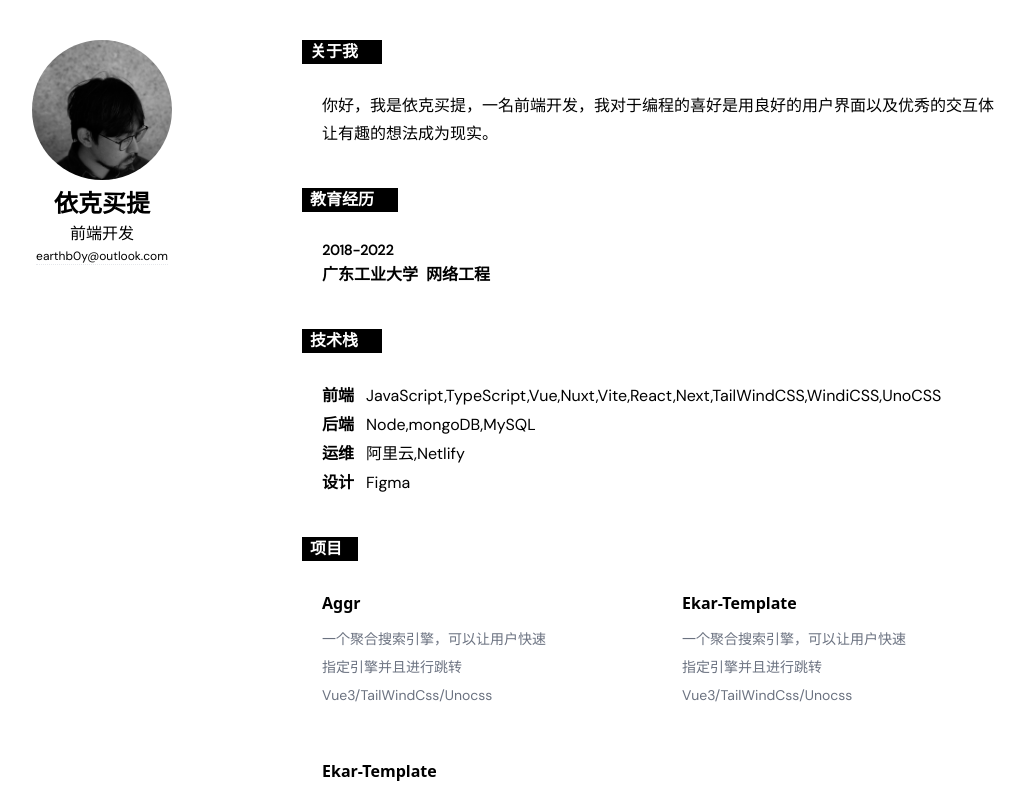
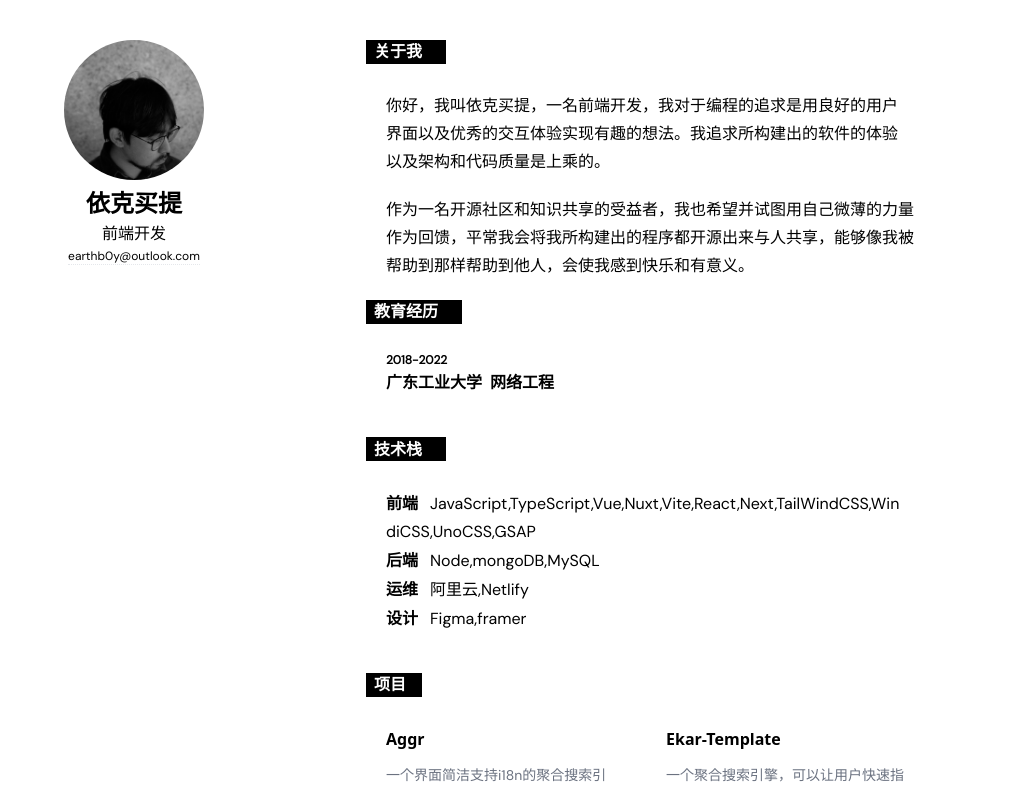
Before and after one commit to Ekarmore/resume, a Next.js app: page / in a window 1280 px wide. Shown: the top 794 px of the page, without its empty margins (58-1083 px from the left). Built offline with nearby package versions, Linux system fonts and the light colour scheme.

Commit message:
page build

```diff
--- a/pages/index.tsx
+++ b/pages/index.tsx
@@ -3,35 +3,36 @@ import Head from 'next/head'
 import avatar from "../public/Avatar.webp";
 export default function resume() {
   return (
-    <div className='p-5 flex flex-col md:grid md:grid-cols-8 md:gap-10 h-screen leading-7'>
+    <div className='p-5 flex flex-col md:grid md:grid-cols-10 md:gap-10 h-screen leading-7'>
       <Head>
         <title> Resume | ekar </title>
         <meta name="viewport" content="initial-scale=1.0, width=device-width" />
         {/* <link rel="icon" type='image' href="../public/Avatar.webp" /> */}
       </Head>
-      <section className=' md:col-span-2 p-5  flex flex-col flex-wrap items-center'>
+      <section className=' lg:col-span-3 md:col-span-4 md:col-start-1 lg:col-start-1 p-5  flex flex-col flex-wrap items-center'>
         <Image alt='my avatar' width={140} className='scale-1.5 rounded-full' placeholder='blur' src={avatar} />
         <p className='font-bold text-2xl mt-2'>依克买提</p>
         <span>前端开发</span>
         <a href='mailto:earthb0y@outlook.com' className='text-xs border-b border-dotted'>earthb0y@outlook.com</a>
       </section>
-      <article className='md:col-span-5 md:p-5 '>
+      <article className='md:col-span-6 xl:col-span-5 md:col-start-5 lg:col-start-4 md:p-5 '>
           <section className='mb-5 '>
           <h4 className='w-20 pl-2 mb-2 text-base font-extrabold bg-black text-white'>关于我</h4>
-            <p className='p-5'>你好，我是依克买提，一名前端开发，我对于编程的喜好是用良好的用户界面以及优秀的交互体让有趣的想法成为现实。</p>
+            <p className='p-5'>你好，我叫依克买提，一名前端开发，我对于编程的追求是用良好的用户界面以及优秀的交互体验实现有趣的想法。我追求所构建出的软件的体验以及架构和代码质量是上乘的。</p>
+            <p className='pl-5'>作为一名开源社区和知识共享的受益者，我也希望并试图用自己微薄的力量作为回馈，平常我会将我所构建出的程序都开源出来与人共享，能够像我被帮助到那样帮助到他人，会使我感到快乐和有意义。</p>
           </section>
           <section className='mb-5 ' >
             <h4 className='w-24 pl-2 mb-2 text-base font-extrabold bg-black text-white' >教育经历</h4>
             <div className='p-5'>
-              <p className='font-extrabold text-sm' >2018-2022</p>
+              <p className='font-extrabold text-xs' >2018-2022</p>
               <span className='font-sans font-bold'>广东工业大学</span><span className='ml-2 font-sans font-bold'>网络工程</span>
             </div>
           </section>
-          <section className='mb-5 ' >
-            <h4 className='w-20 pl-2 mb-2 text-base font-extrabold bg-black text-white' >技术栈</h4>
+          <section className='mb-5' >
+            <h4 className='w-20 pl-2 mb-2 text-base font-sans font-extrabold bg-black text-white' >技术栈</h4>
             <div className='p-5'>
               <div className='Stack'>
-              <span className='font-sans font-bold mr-3'>前端</span><span className='break-all'>JavaScript,TypeScript,Vue,Nuxt,Vite,React,Next,TailWindCSS,WindiCSS,UnoCSS</span>
+              <span className='font-sans font-bold mr-3'>前端</span><span className='break-all'>JavaScript,TypeScript,Vue,Nuxt,Vite,React,Next,TailWindCSS,WindiCSS,UnoCSS,GSAP</span>
               </div>
               <div className='Stack'>
               <span className='font-sans font-bold mr-3'>后端</span><span>Node,mongoDB,MySQL</span>
@@ -40,24 +41,24 @@ export default function resume() {
               <span className='font-sans font-bold mr-3'>运维</span><span>阿里云,Netlify</span>
               </div>
               <div className='Stack'>
-              <span className='font-sans font-bold mr-3'>设计</span><span>Figma</span>
+              <span className='font-sans font-bold mr-3'>设计</span><span>Figma,framer</span>
               </div>
             </div>
           </section>
-          <section className='mb-5 '>
+          <section className='mb-5'>
             <h1 className='w-14 pl-2 mb-2 text-base font-extrabold bg-black text-white' >项目</h1>
-            <div className='flex flex-col md:grid md:grid-cols-8 md:gap-10 p-5'>
-              <div className='col-span-3 flex-wrap mb-2'>
+            <div className='flex flex-col md:grid md:grid-cols-2 md:gap-10 p-5'>
+              <div className='col-span-1 flex-wrap mb-2'>
               <h4 className='projectTitle mb-2 font-sans' >Aggr</h4>
-              <span className='text-sm text-gray-500'>一个聚合搜索引擎，可以让用户快速指定引擎并且进行跳转</span>
-              <span className='text-sm text-gray-500'>Vue3/TailWindCss/Unocss</span>
+              <span className='text-sm text-gray-500'>一个界面简洁支持i18n的聚合搜索引擎，可以让用户快速指定引擎并且进行搜索跳转</span>
+              <span className='text-sm text-gray-500'>Vue3/Vite3/TailWindCss/UnoCSS</span>
               </div>
-              <div className='col-span-3 col-start-5 mb-2'>
+              <div className='col-span-1 mb-2'>
               <h4 className='projectTitle mb-2 font-sans' >Ekar-Template</h4>
               <span className='text-sm text-gray-500'>一个聚合搜索引擎，可以让用户快速指定引擎并且进行跳转</span>
               <span className='text-sm text-gray-500'>Vue3/TailWindCss/Unocss</span>
               </div>
-              <div className='col-span-3  mb-2'>
+              <div className='col-span-1  mb-2'>
               <h4 className='projectTitle mb-2 font-sans' >Ekar-Template</h4>
               <span className='text-sm text-gray-500'>一个聚合搜索引擎，可以让用户快速指定引擎并且进行跳转</span>
               <span className='text-sm text-gray-500'>Vue3/TailWindCss/Unocss</span>
```
